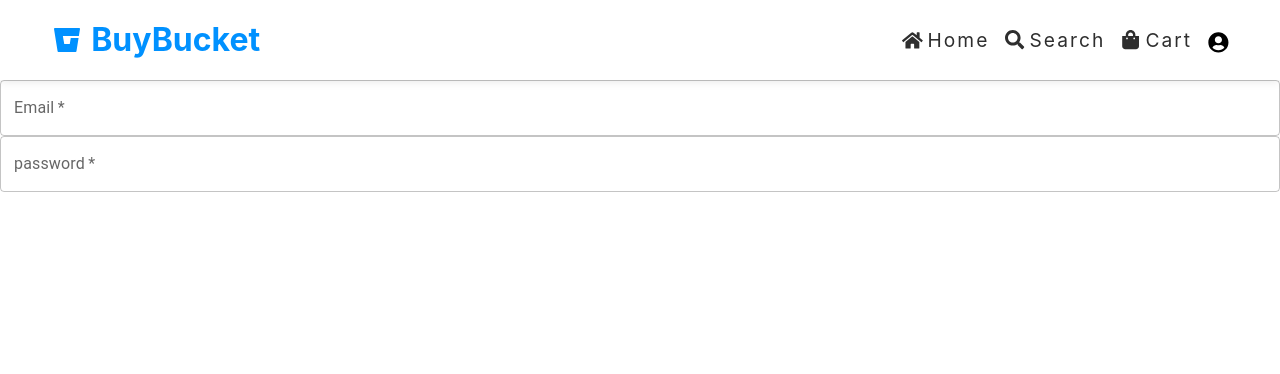
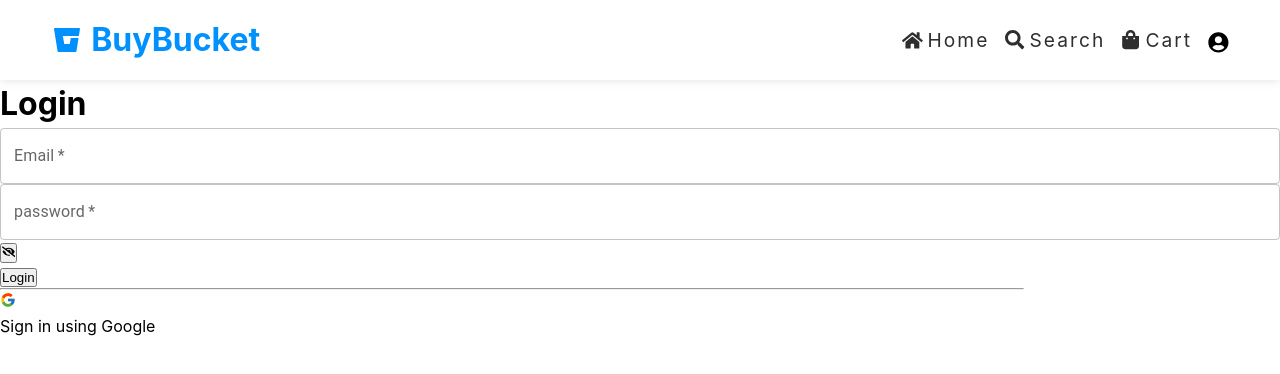
Before and after one commit to AaaSsHhUu/Ecommerce, a React (Vite) app in the folder ecommerce-frontend/: page /login in a window 1280 px wide. Shown: the top 374 px of the page. Built offline with nearby package versions, Linux system fonts and the light colour scheme.

Commit message:
modified login page form

```diff
--- a/ecommerce-frontend/src/pages/Login.tsx
+++ b/ecommerce-frontend/src/pages/Login.tsx
@@ -1,23 +1,30 @@
 import { TextField } from "@mui/material";
 import { ChangeEvent, useState } from "react";
+import { FaEye, FaEyeSlash } from "react-icons/fa";
+import { FcGoogle } from "react-icons/fc";
 
-interface LoginInfoProps{
-    email : string;
-    password : string;
+interface LoginInfoProps {
+    email: string;
+    password: string;
 }
 
 const Login = () => {
     const [loginInfo, setLoginInfo] = useState<LoginInfoProps>({
-        email : "",
+        email: "",
         password: ""
     })
+    const [showPassword,setShowPassword] = useState<boolean>(false);
 
-    const handleChange = (e : ChangeEvent<HTMLInputElement>) => {
-        setLoginInfo({...loginInfo, [e.target.name] : e.target.value})
+
+    const handleChange = (e: ChangeEvent<HTMLInputElement>) => {
+        setLoginInfo({ ...loginInfo, [e.target.name]: e.target.value })
     }
+
+
     return (
-
+        <>
             <div className="login">
+                <h1>Login</h1>
                 <form>
                     {/* Email */}
                     <div>
@@ -40,13 +47,27 @@ const Login = () => {
                             variant="outlined"
                             value={loginInfo.password}
                             sx={{ width: "100%" }}
-                        type="text"
+                            type={showPassword ? "text" : "password"}
                             onChange={handleChange}
                             required
                         />
+                        <button type="button" onClick={() => setShowPassword(prev => !prev)}>
+                            {!showPassword ? <FaEyeSlash /> : <FaEye />}
+                        </button>
+                    </div>
+
+                    <button type="submit" className="login-btn">Login</button>
+
+                    <hr style={{width : "80%"}} />
+                    <div className="login-links">
+                        <div className="google-link">
+                            <FcGoogle />
+                            <p>Sign in using Google</p>
+                        </div>
                     </div>
                 </form>
             </div>
+        </>
     )
 }
 
```
Lines whose indentation alone changed are shown as unchanged.
